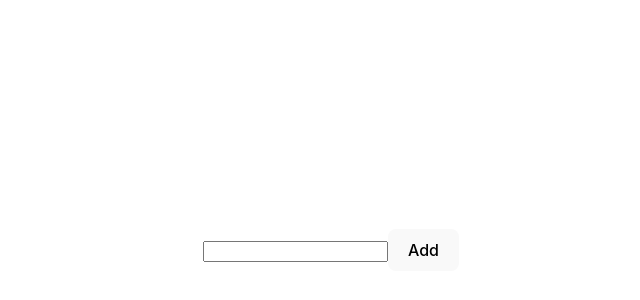
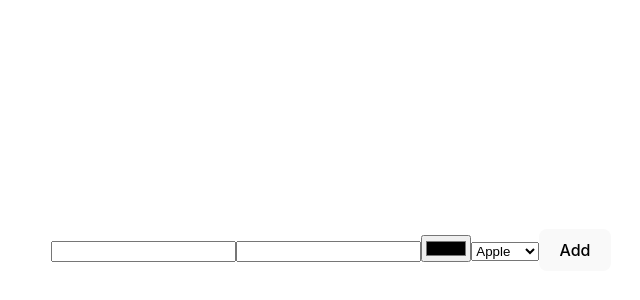
Before and after one commit to hschne/habits-on-paper, a React (Vite) app: page / in a window 1280 px wide. Shown: the part 142-442 px from the top of the page, without its empty margins (309-949 px from the left). Built offline with nearby package versions, Linux system fonts and the light colour scheme.

Commit message:
More tweaks

```diff
--- a/src/App.jsx
+++ b/src/App.jsx
@@ -11,13 +11,39 @@ function App() {
 
   const [habits, setHabits] = useState([]);
 
-  const Wizard = () => {
+  const Wizard = (habit) => {
     return (
       <>
         <input value={name} onChange={(e) => setName(e.target.value)} />
+        <input
+          value={description}
+          onChange={(e) => setDescription(e.target.value)}
+        />
+        <input
+          type="color"
+          value={color}
+          onChange={(e) => setColor(e.target.value)}
+        />
+        <select
+          value={icon} // ...force the select's value to match the state variable...
+          onChange={(e) => setIcon(e.target.value)} // ... and update the state variable on any change!
+        >
+          <option value="apple">Apple</option>
+          <option value="banana">Banana</option>
+          <option value="orange">Orange</option>
+        </select>
         <button
           onClick={() => {
-            setHabits([...habits, { id: nextId++, name: name }]);
+            setHabits([
+              ...habits,
+              {
+                id: nextId++,
+                name: name,
+                description: description,
+                color: color,
+                icon: icon,
+              },
+            ]);
           }}
         >
           Add
@@ -30,7 +56,17 @@ function App() {
     return (
       <li key={habit.id}>
         <h2>{habit.name}</h2>
+        <p>{habit.description}</p>
+        <p>{habit.color}</p>
+        <p>{habit.icon}</p>
         {Grid()}
+        <button
+          onClick={() => {
+            setHabits(habits.filter((a) => a.id !== habit.id));
+          }}
+        >
+          Edit
+        </button>
         <button
           onClick={() => {
             setHabits(habits.filter((a) => a.id !== habit.id));
```
